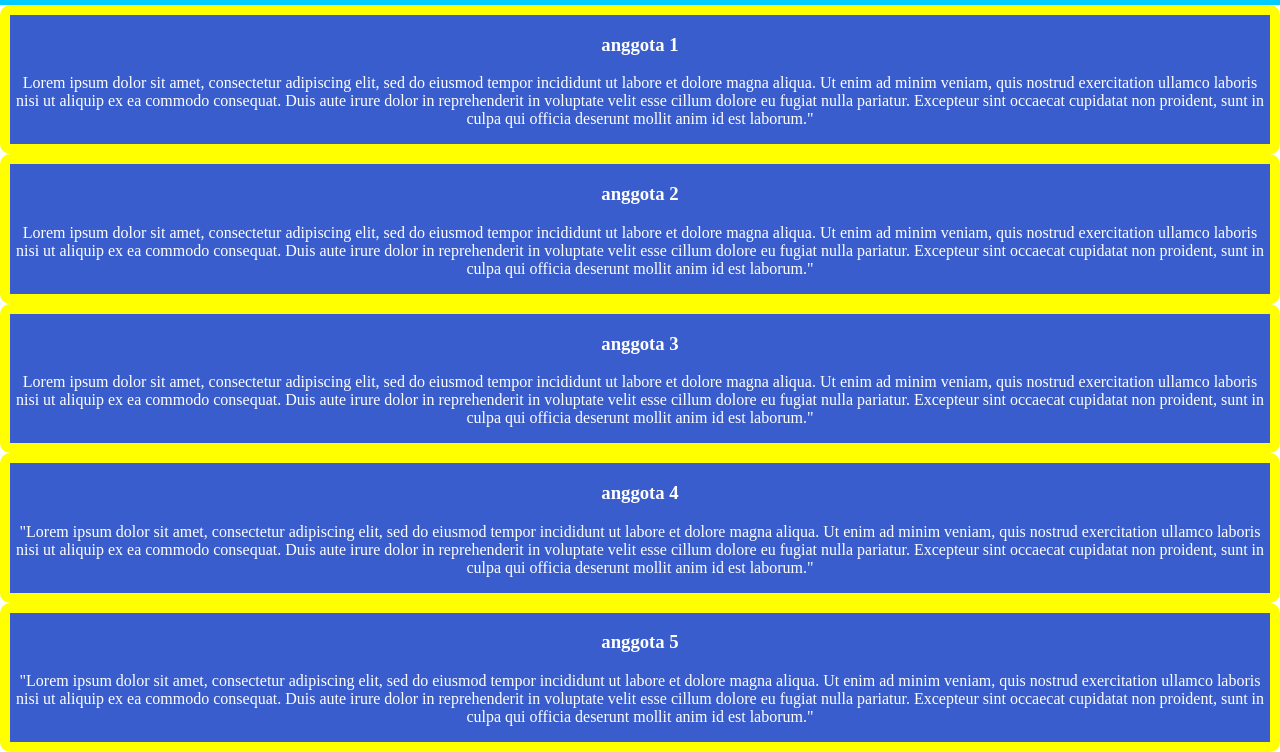
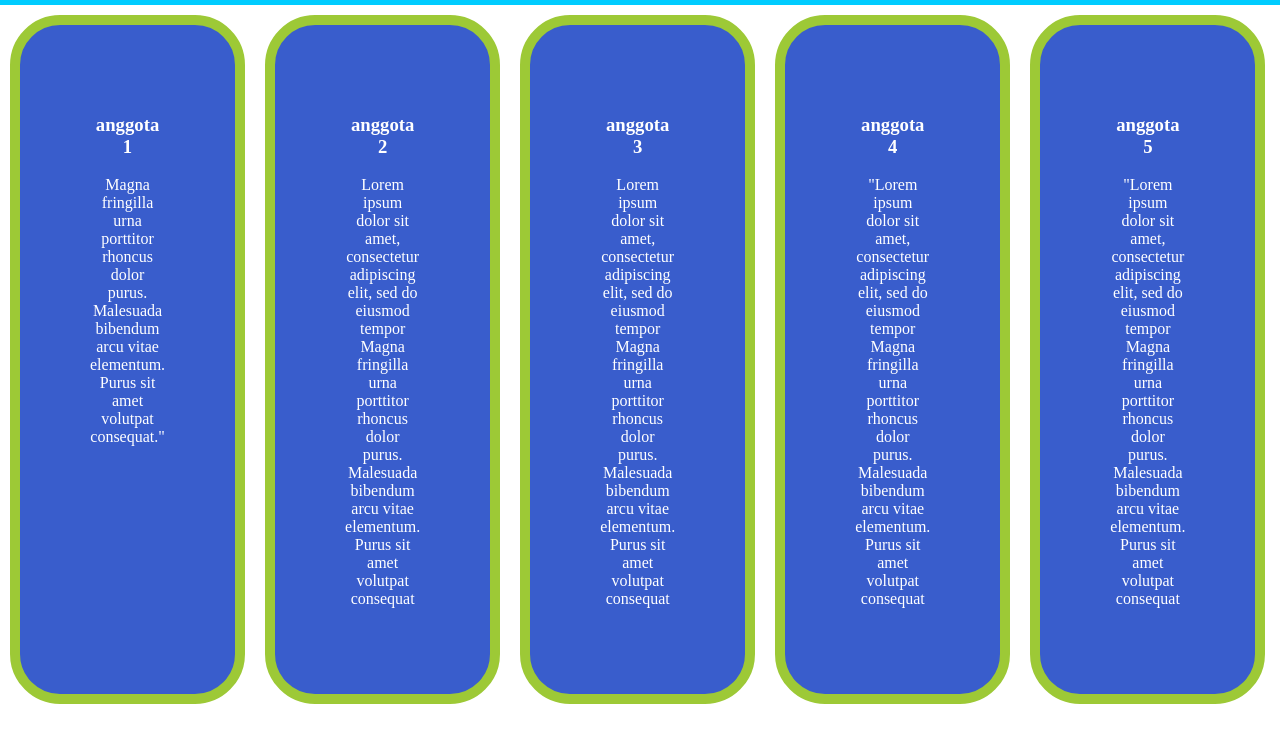
Before and after one commit to kun7/Belajar-Website, a plain HTML site: page index.html in a window 1280 px wide. Shown: the part 85-837 px from the top of the page. After the commit the page ends 800 px from the top, so only its background shows below. Drawn offline with Linux system fonts and the light colour scheme.

Commit message:
update flexbox pada anggota

```diff
--- a/index.html
+++ b/index.html
@@ -36,38 +36,38 @@
          </ul>
        </div>
 
-       <!-- main area -->
+       <!-- main area untuk display flex -->
        <main>
          <div class="main-area">
+           <!-- subdiv anggota 1 -->
                 <div class="anggota">
                   <h3>anggota 1</h3>
-                <p>Lorem ipsum dolor sit amet, consectetur adipiscing elit, sed do eiusmod tempor
-                  incididunt ut labore et dolore magna aliqua. Ut enim ad minim veniam, quis nostrud exercitation ullamco laboris nisi ut aliquip ex ea commodo consequat. Duis aute irure dolor in reprehenderit in voluptate velit esse cillum dolore eu fugiat nulla pariatur. Excepteur sint occaecat cupidatat non proident, sunt in culpa qui officia deserunt mollit anim id est laborum."
+                  <p>Magna fringilla urna porttitor rhoncus dolor purus. Malesuada bibendum arcu vitae elementum. Purus sit amet volutpat consequat."
                   </p>
                 </div>
+                <!-- subdiv anggota 2 -->
                 <div class="anggota">
                   <h3>anggota 2</h3>
                   <p>Lorem ipsum dolor sit amet, consectetur adipiscing elit, sed do eiusmod tempor
-                  incididunt ut labore et dolore magna aliqua. Ut enim ad minim veniam, quis nostrud exercitation ullamco laboris nisi ut aliquip ex ea commodo consequat. Duis aute irure dolor in reprehenderit in voluptate velit esse cillum dolore eu fugiat nulla pariatur. Excepteur sint occaecat cupidatat non proident, sunt in culpa qui officia deserunt mollit anim id est laborum."
-                </p>
+                    Magna fringilla urna porttitor rhoncus dolor purus. Malesuada bibendum arcu vitae elementum. Purus sit amet volutpat consequat                </p>
                 </div>
+                <!-- subdiv anggota 3 -->
                 <div class="anggota">
                 <h3>anggota 3</h3>
                 <p>Lorem ipsum dolor sit amet, consectetur adipiscing elit, sed do eiusmod tempor
-                incididunt ut labore et dolore magna aliqua. Ut enim ad minim veniam, quis nostrud exercitation ullamco laboris nisi ut aliquip ex ea commodo consequat. Duis aute irure dolor in reprehenderit in voluptate velit esse cillum dolore eu fugiat nulla pariatur. Excepteur sint occaecat cupidatat non proident, sunt in culpa qui officia deserunt mollit anim id est laborum."
-              </p>
+                  Magna fringilla urna porttitor rhoncus dolor purus. Malesuada bibendum arcu vitae elementum. Purus sit amet volutpat consequat              </p>
               </div>
+              <!-- subdiv anggota 4 -->
               <div class="anggota">
                 <h3>anggota 4</h3>
                 <p>"Lorem ipsum dolor sit amet, consectetur adipiscing elit, sed do eiusmod tempor
-                incididunt ut labore et dolore magna aliqua. Ut enim ad minim veniam, quis nostrud exercitation ullamco laboris nisi ut aliquip ex ea commodo consequat. Duis aute irure dolor in reprehenderit in voluptate velit esse cillum dolore eu fugiat nulla pariatur. Excepteur sint occaecat cupidatat non proident, sunt in culpa qui officia deserunt mollit anim id est laborum."
-              </p>
+                  Magna fringilla urna porttitor rhoncus dolor purus. Malesuada bibendum arcu vitae elementum. Purus sit amet volutpat consequat              </p>
                 </div>
+                <!-- subdiv anggota 5 -->
                   <div class="anggota">
                   <h3>anggota 5</h3>
                   <p>"Lorem ipsum dolor sit amet, consectetur adipiscing elit, sed do eiusmod tempor
-                incididunt ut labore et dolore magna aliqua. Ut enim ad minim veniam, quis nostrud exercitation ullamco laboris nisi ut aliquip ex ea commodo consequat. Duis aute irure dolor in reprehenderit in voluptate velit esse cillum dolore eu fugiat nulla pariatur. Excepteur sint occaecat cupidatat non proident, sunt in culpa qui officia deserunt mollit anim id est laborum."
-                </p>
+                    Magna fringilla urna porttitor rhoncus dolor purus. Malesuada bibendum arcu vitae elementum. Purus sit amet volutpat consequat                </p>
                 </div>
          </div>
 
--- a/style.css
+++ b/style.css
@@ -94,11 +94,15 @@ a {
   }
 }
 
+.main-area {
+  display: flex;
+}
 .anggota{
-
-  border: 10px solid yellow;
+  margin: 10px;
+  padding: 70px;
+  border: 10px solid #9dc936;
   text-align: center;
-  border-radius: 10px;
+  border-radius: 50px;
   background-color: #395dcc;
   color:#FFFFFF;
 
```
Lines whose indentation alone changed are shown as unchanged.
